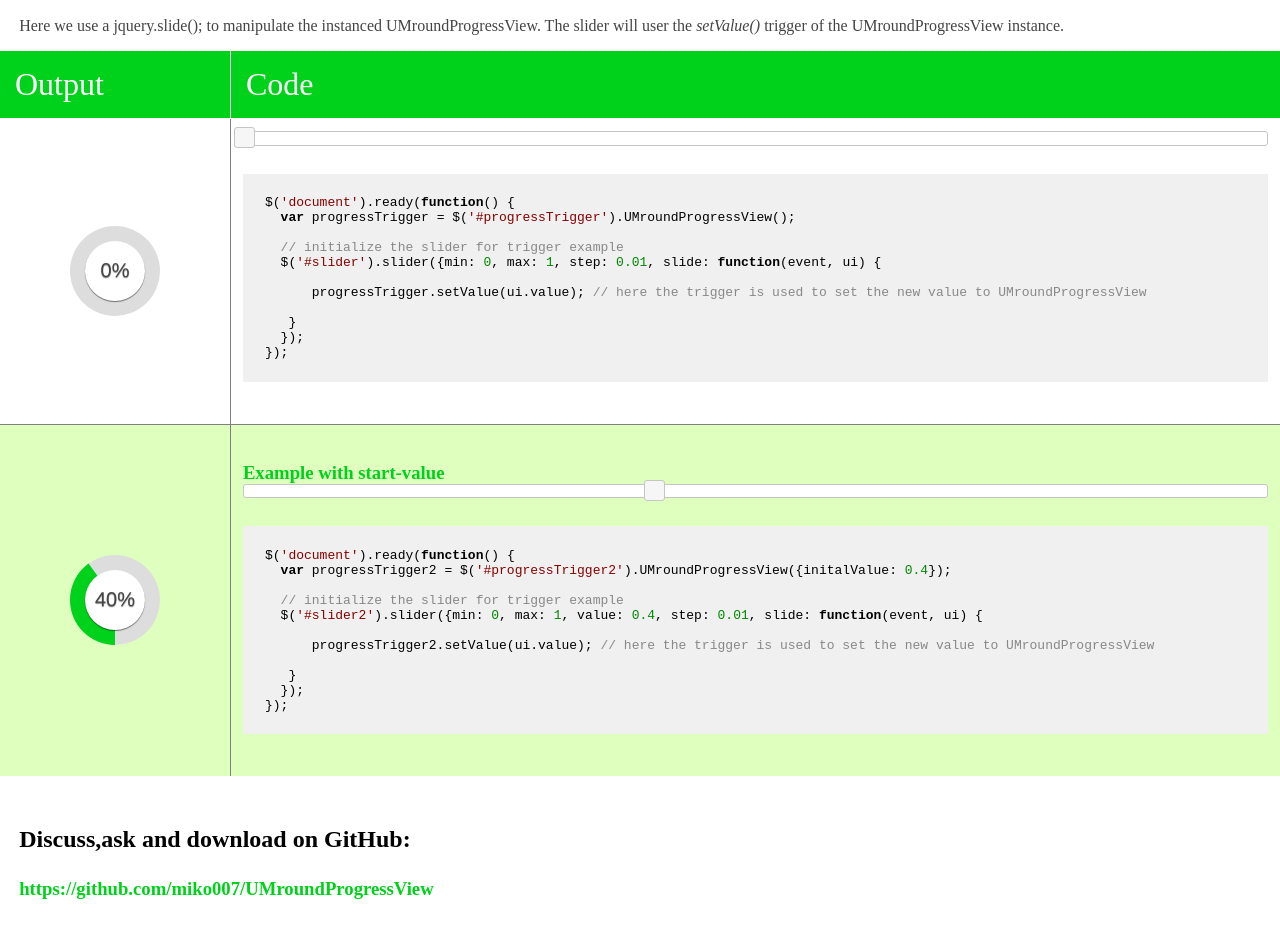
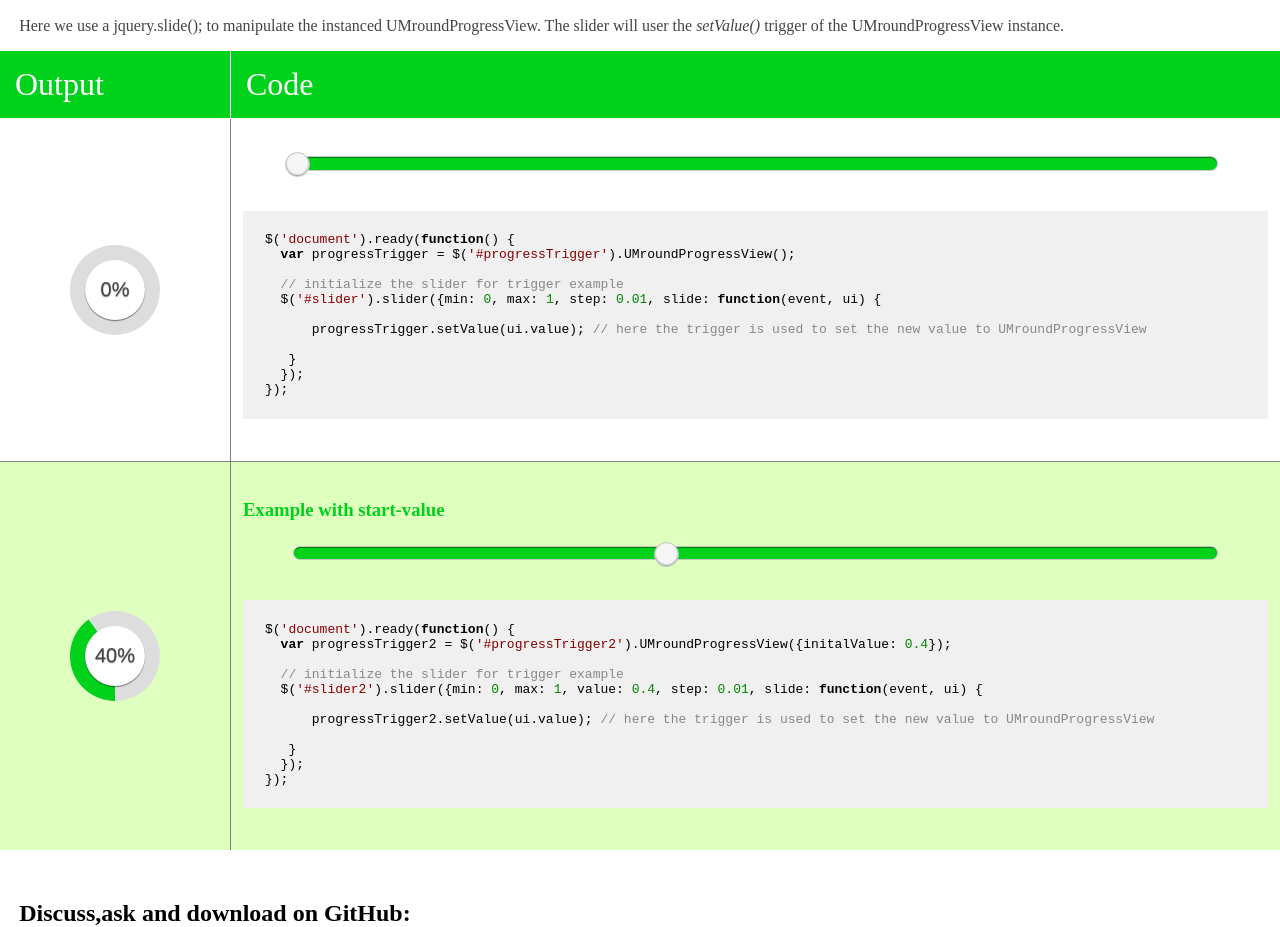
Before and after one commit to miko007/UMroundProgressView, a plain HTML site: page index.html in a window 1280 px wide. Shown: the part 2081-3008 px from the top of the page. Drawn offline with nearby package versions, Linux system fonts and the light colour scheme; a web font is replaced by a local one.

Commit message:
changed appearance of the jquery.slider for better visibility

```diff
--- a/demo/demo.css
+++ b/demo/demo.css
@@ -45,3 +45,23 @@ table tr td { padding: 12px; }
 h1 { color: #00D11B; padding-left: 50px; }
 h2 { color: black; }
 h3 { font-weight:bold; color: #00D11B; margin: 0; margin-top: 25px;}
+
+.ui-slider {
+    width: 90%;
+    margin: 0 auto;
+    border: none;
+    border-radius: 20px;
+    background: #00D11B;
+    margin-top: 25px;
+    margin-bottom: 25px;
+    box-shadow: 0 1px 1px rgba(0, 0, 0, 0.4) inset;
+}
+.ui-slider-handle {
+    outline: 0;
+    border-radius: 100px;
+    background: #cccccc;
+    box-shadow: 0 -1px 2px rgba(0, 0, 0, 0.4) inset;
+    width: 50px;
+    height: 50px;
+    padding: 2px;
+}
```
